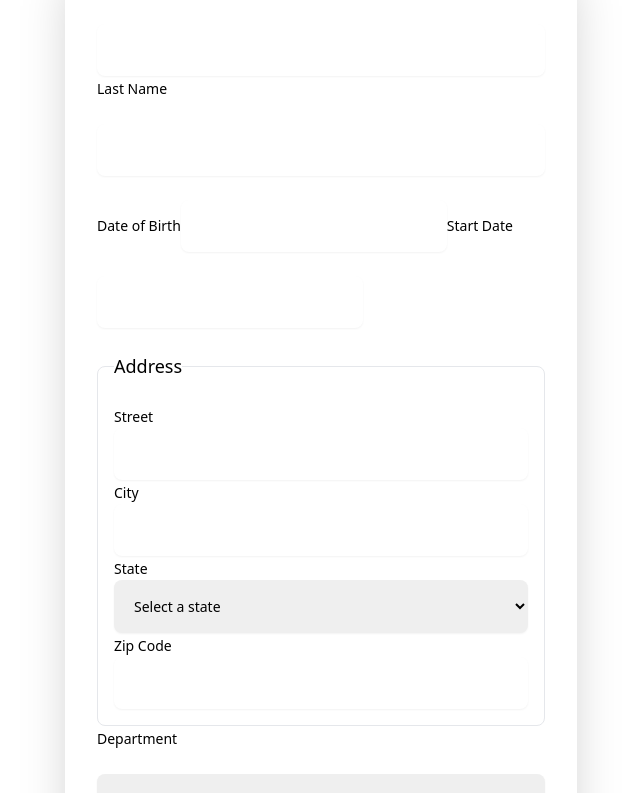
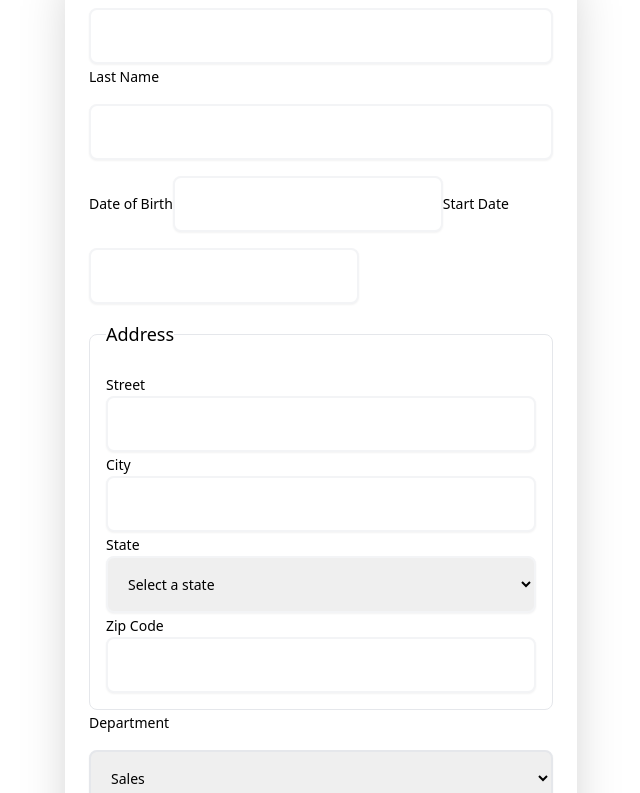
Before and after one commit to Marcoguzman211/Marco_Guzman_14_022022, a React (Create React App) app: page / in a window 1280 px wide. Shown: the part 320-1113 px from the top of the page, without its empty margins (319-959 px from the left). Built offline with nearby package versions, Linux system fonts and the light colour scheme.

Commit message:
CSS improvements and sorting fix

```diff
--- a/src/components/EmployeeList.jsx
+++ b/src/components/EmployeeList.jsx
@@ -34,7 +34,13 @@ const EmployeeList = () => {
 	};
 
 	const formatDate = (dateString) => {
+		if (!dateString) {
+			return '';
+		}
 		const date = new Date(dateString);
+		if (isNaN(date.getTime())) {
+			return '';
+		}
 		const day = date.getDate().toString().padStart(2, '0');
 		const month = (date.getMonth() + 1).toString().padStart(2, '0');
 		const year = date.getFullYear().toString().substr(-2);
@@ -95,11 +101,15 @@ const EmployeeList = () => {
 	));
 
 	return (
-		<>
+		<div className="mx-auto max-w-screen-xl px-4 py-8 sm:py-12 sm:px-6 lg:px-8">
 			<Form.Group controlId="searchTerm">
-				<Form.Control type="text" placeholder="Search" value={searchTerm} onChange={handleSearch} className="w-full rounded-lg border-gray-200 p-4 text-sm shadow-sm lg:w-1/2"/>
+				<Form.Control type="text" placeholder="Search"
+				              value={searchTerm}
+				              onChange={handleSearch}
+				              className="w-full rounded-lg p-4 mb-2 text-sm placeholder-indigo-500 shadow-sm lg:w-1/2 border-2 border-gray-100"
+				/>
 			</Form.Group>
-			<Table className="w-full bg-white border-collapse border-gray-300 overflow-hidden"
+			<Table className="w-full bg-white border-collapse rounded-lg border-gray-300 overflow-hidden"
 			       responsive={"lg"}
 			>
 				<thead className="bg-gray-200 text-gray-700">
@@ -150,7 +160,7 @@ const EmployeeList = () => {
 				</tbody>
 			</Table>
 			<Pagination className="flex space-x-2 px-2 py-3">{renderPageNumbers}</Pagination>
-		</>
+		</div>
 	)
 };
 
--- a/src/components/Form.jsx
+++ b/src/components/Form.jsx
@@ -37,6 +37,12 @@ const Form = () => {
 			}*/ if (!values.firstName){
 				errors.firstName = 'This field is Required';
 
+			} else  if (!values.lastName){
+				errors.lastName = 'This field is Required';
+
+			} else  if (!values.dateOfBirth){
+				errors.dateOfBirth = 'This field is Required';
+
 			} else {
 				const minDate = new Date();
 				minDate.setFullYear(minDate.getFullYear() - 18);
@@ -62,6 +68,10 @@ const Form = () => {
 				if (employeeExists) {
 					setErrors({form: "This employee already exists."});
 					return;
+				}
+
+				if(!values.startDate){
+					values.startDate = new Date();
 				}
 					dispatch(addEmployee(values));
 					setSubmitting(false);
@@ -90,8 +100,9 @@ const Form = () => {
 				}
 				<form
 					onSubmit={formik.handleSubmit}
-					className="mt-6 mb-0 space-y-6 rounded-lg p-8 shadow-2xl"
+					className="mt-6 mb-0 space-y-4 rounded-lg p-6 shadow-2xl"
 				>
+
 					<label
 						htmlFor="firstName"
 						className="text-sm font-medium"
@@ -99,7 +110,7 @@ const Form = () => {
 					<input
 						id="firstName"
 						name="firstName"
-						className="w-full rounded-lg border-gray-200 p-4 pr-12 text-sm shadow-sm"
+						className="w-full rounded-lg border-gray-100 border-2 p-4 pr-12 text-sm shadow-sm"
 						type="text"
 						onChange={formik.handleChange}
 						value={formik.values.firstName}
@@ -114,7 +125,7 @@ const Form = () => {
 					<input
 						id="lastName"
 						name="lastName"
-						className="w-full rounded-lg border-gray-50 p-4 pr-12 text-sm shadow-sm"
+						className="w-full rounded-lg border-gray-100 border-2 p-4 pr-12 text-sm shadow-sm"
 						type="text"
 						onChange={formik.handleChange}
 						value={formik.values.lastName}
@@ -129,7 +140,7 @@ const Form = () => {
 					<DatePicker
 						id="dateOfBirth"
 						name="dateOfBirth"
-						className="w-full rounded-lg border-gray-200 p-4 pr-12 text-sm shadow-sm"
+						className="w-full rounded-lg border-gray-100 border-2 p-4 pr-12 text-sm shadow-sm"
 						selected={formik.values.dateOfBirth}
 						onChange={date => formik.setFieldValue('dateOfBirth', date)}
 						dateFormat="dd/MM/yyyy"
@@ -145,7 +156,7 @@ const Form = () => {
 					<DatePicker
 						id="startDate"
 						name="startDate"
-						className="w-full rounded-lg border-gray-200 p-4 pr-12 text-sm shadow-sm"
+						className="w-full rounded-lg border-gray-100 border-2 p-4 pr-12 text-sm shadow-sm"
 						selected={formik.values.startDate}
 						onChange={date => formik.setFieldValue('startDate', date)}
 						dateFormat="dd/MM/yyyy"
@@ -166,7 +177,7 @@ const Form = () => {
 						<input
 							id="street"
 							name="street"
-							className="w-full rounded-lg border-gray-200 p-4 pr-12 text-sm shadow-sm"
+							className="w-full rounded-lg border-gray-100 border-2 p-4 pr-12 text-sm shadow-sm"
 							type="text"
 							onChange={formik.handleChange}
 							value={formik.values.street}
@@ -178,7 +189,7 @@ const Form = () => {
 						<input
 							id="city"
 							name="city"
-							className="w-full rounded-lg border-gray-200 p-4 pr-12 text-sm shadow-sm"
+							className="w-full rounded-lg border-gray-100 border-2 p-4 pr-12 text-sm shadow-sm"
 							type="text"
 							onChange={formik.handleChange}
 							value={formik.values.city}
@@ -187,7 +198,7 @@ const Form = () => {
 						<select
 							id="state"
 							name="state"
-							className="w-full rounded-lg border-gray-200 p-4 pr-12 text-sm shadow-sm"
+							className="w-full rounded-lg border-gray-100 border-2 p-4 pr-12 text-sm shadow-sm"
 							onChange={formik.handleChange}
 							value={formik.values.state}
 						>
@@ -203,7 +214,7 @@ const Form = () => {
 						<input
 							id="zipCode"
 							name="zipCode"
-							className="w-full rounded-lg border-gray-200 p-4 pr-12 text-sm shadow-sm"
+							className="w-full rounded-lg border-gray-100 border-2 p-4 pr-12 text-sm shadow-sm"
 							type="text"
 							pattern="[0-9]*"
 							onChange={formik.handleChange}
@@ -217,7 +228,7 @@ const Form = () => {
 					<select
 						id="department"
 						name="department"
-						className="w-full rounded-lg border-gray-200 p-4 pr-12 text-sm shadow-sm"
+						className="w-full rounded-lg border-gray-200 border-2 p-4 pr-12 text-sm shadow-sm"
 						onChange={formik.handleChange}
 						value={formik.values.department}
 					>
```
